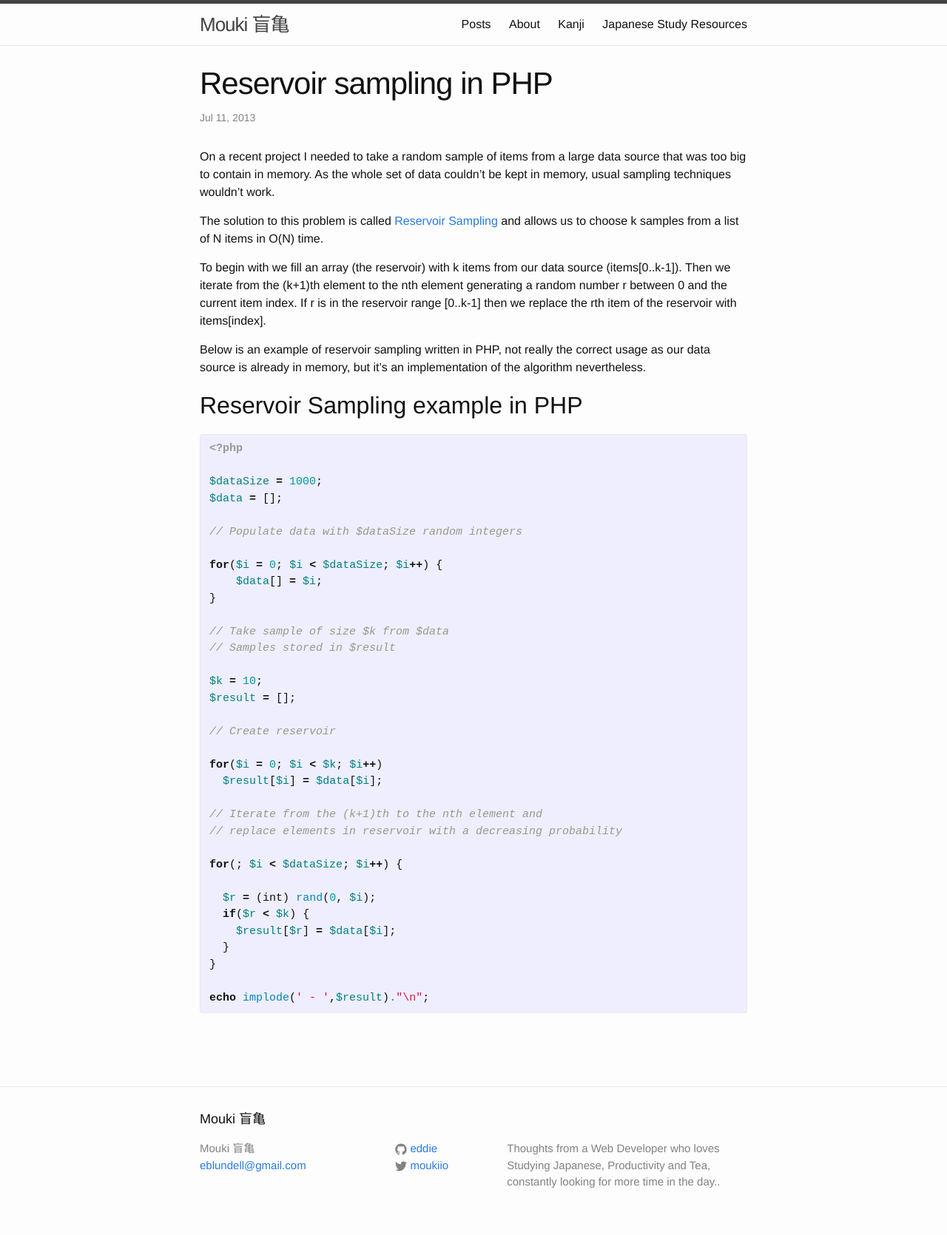
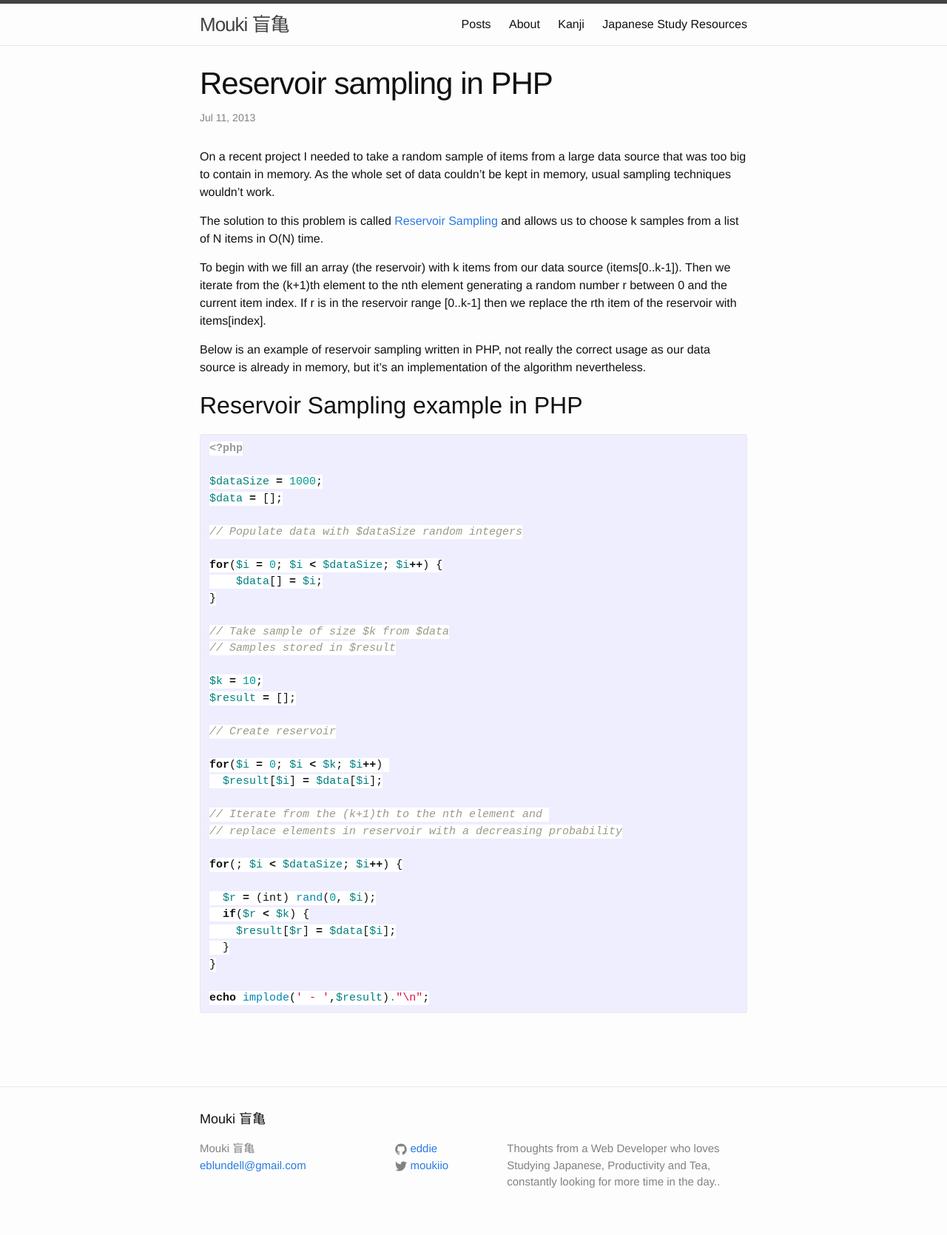
Before and after one commit to eddie/eddie.github.io, a Jekyll site: the page built from _posts/2013-07-11-Reservoir-sampling-in-PHP.md, in a window 1280 px wide. Shown: the whole page at 74% size. Built offline with Jekyll 4.4.1, drawn with Linux system fonts in a browser that asks for light colours.

Commit message:
Update _syntax-highlighting.scss

```diff
--- a/_sass/_syntax-highlighting.scss
+++ b/_sass/_syntax-highlighting.scss
@@ -1,7 +1,7 @@
 /**
  * Syntax highlighting styles
  */
-.highlight {
+.highlight, code {
     background: #fff;
     @extend %vertical-rhythm;
 
```
